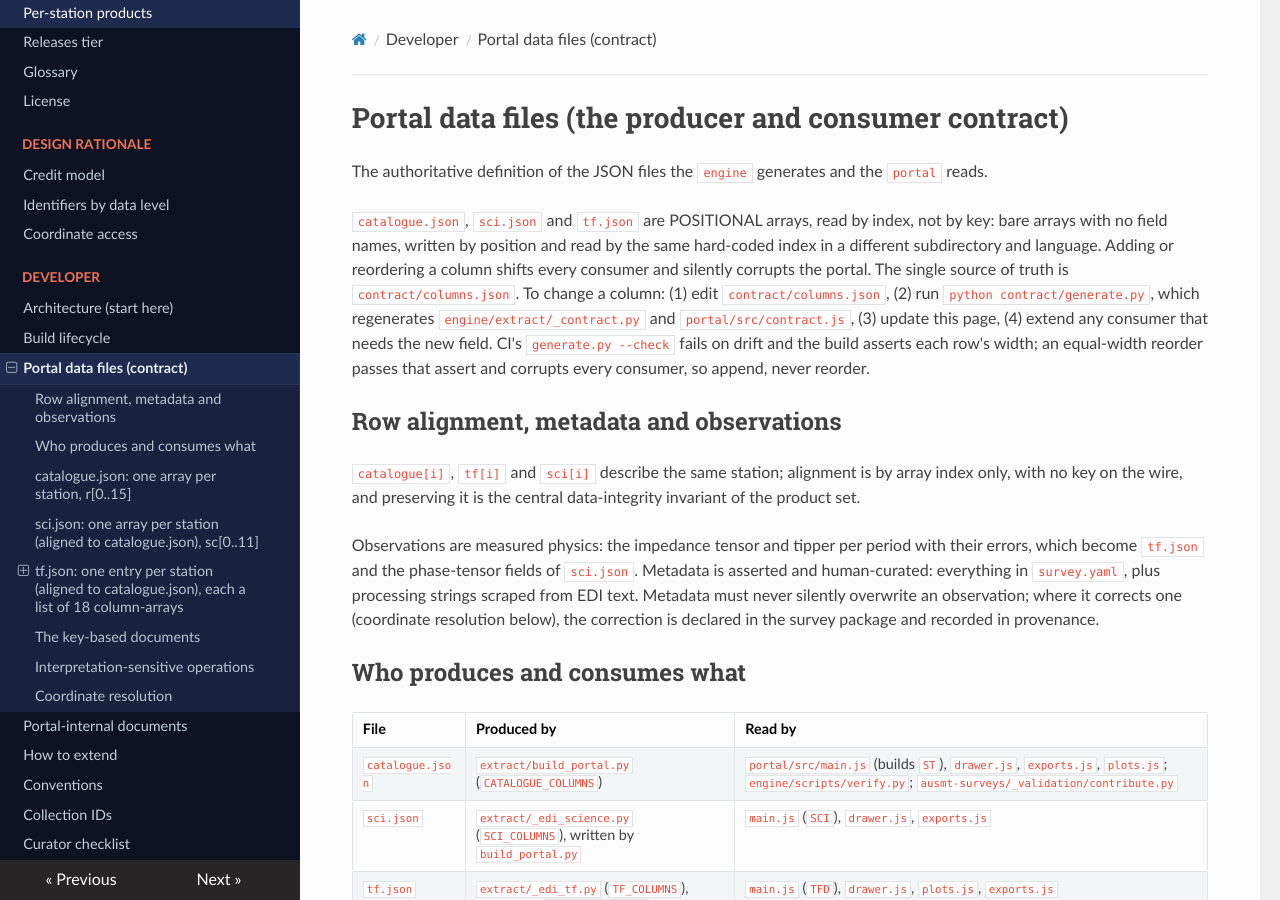
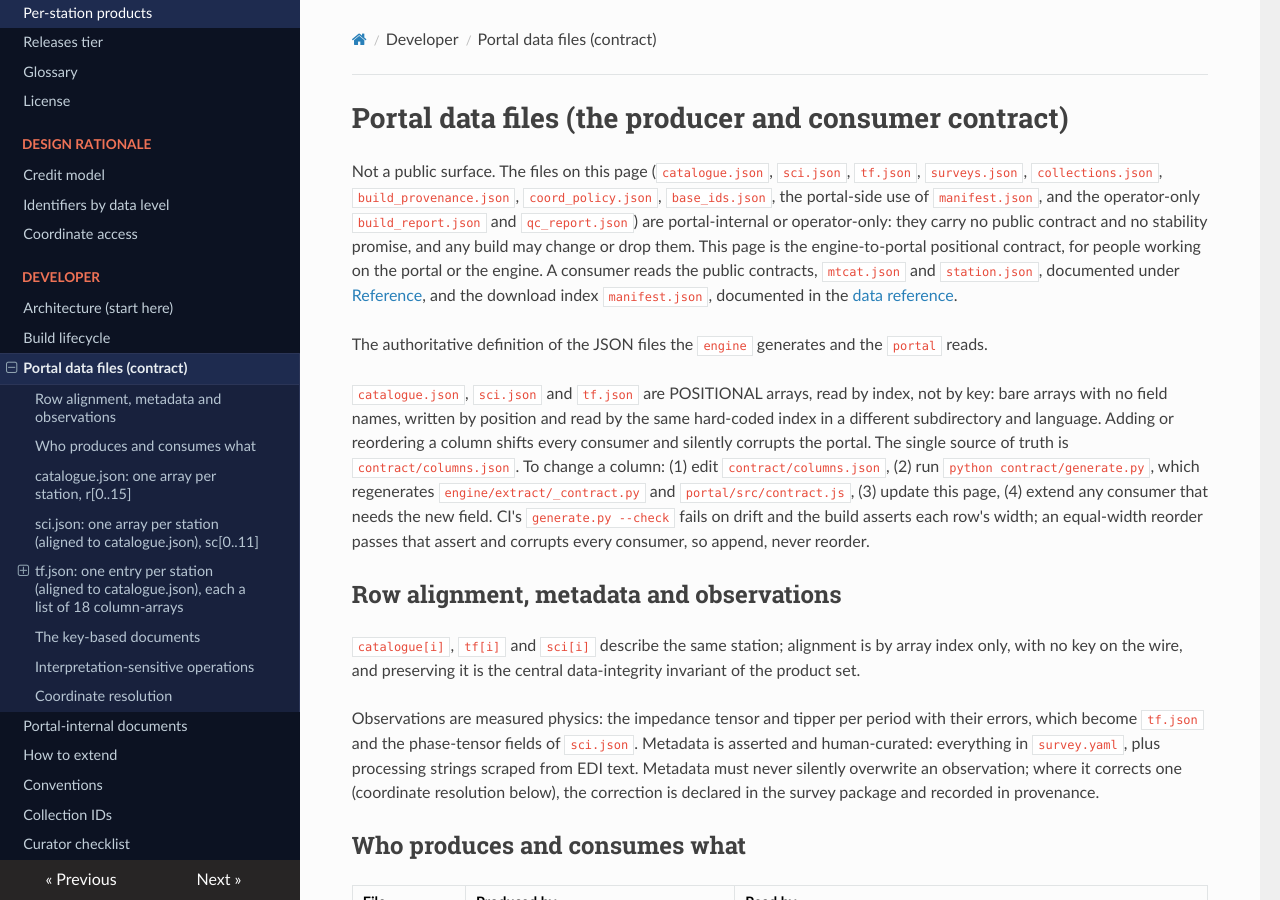
Before and after one commit to bvkay/ausmt, an MkDocs documentation site: the page built from docs/docs/developer/data-files.md, in a window 1280 px wide and 900 px high. Built offline with MkDocs 1.6.1, drawn with Linux system fonts in a browser that asks for light colours; nearby versions of some CDN libraries.

Commit message:
docs: the portal data files page opens with the not-a-public-surface banner and points consumers at the contracts and the download index

```diff
--- a/docs/docs/developer/data-files.md
+++ b/docs/docs/developer/data-files.md
@@ -1,4 +1,13 @@
 # Portal data files (the producer and consumer contract)
+
+Not a public surface. The files on this page (`catalogue.json`, `sci.json`, `tf.json`, `surveys.json`,
+`collections.json`, `build_provenance.json`, `coord_policy.json`, `base_ids.json`, the portal-side use of
+`manifest.json`, and the operator-only `build_report.json` and `qc_report.json`) are portal-internal or
+operator-only: they carry no public contract and no stability promise, and any build may change or drop
+them. This page is the engine-to-portal positional contract, for people working on the portal or the
+engine. A consumer reads the public contracts, `mtcat.json` and `station.json`, documented under
+[Reference](../reference/index.md), and the download index `manifest.json`, documented in the
+[data reference](../interoperability/api-reference.md#download-inventory-manifestjson).
 
 The authoritative definition of the JSON files the `engine` generates and the `portal` reads.
 
```
